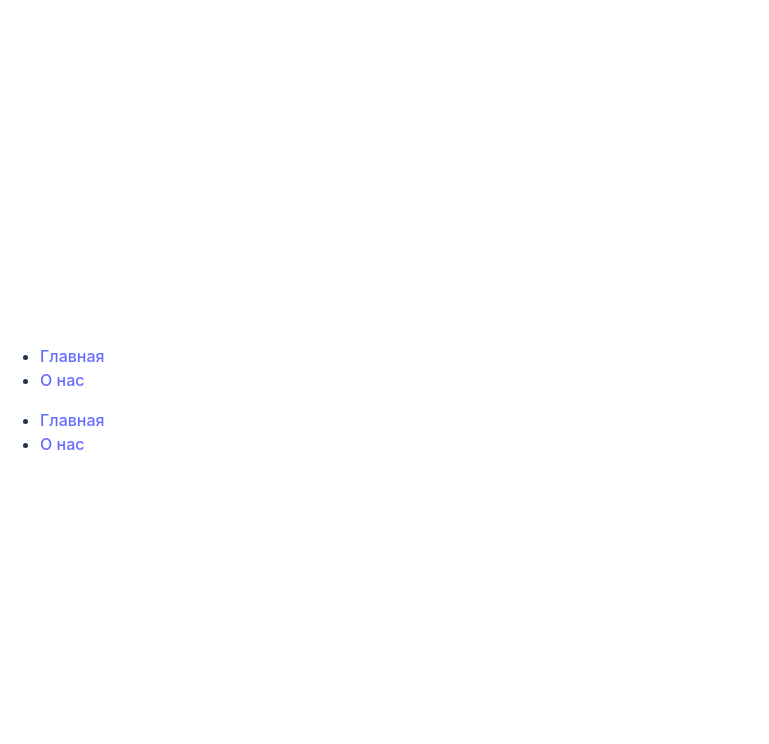
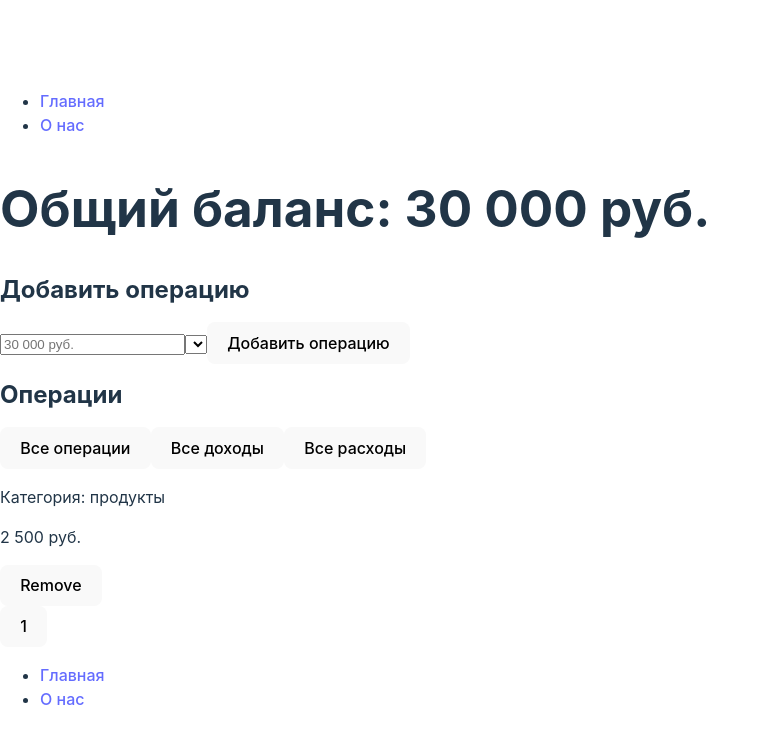
Before and after one commit to froozi/react-budget-app, a React (Vite) app: page / in a window 1280 px wide. Shown: the top 744 px of the page, without its empty margins (0-769 px from the left). Built offline with nearby package versions, Linux system fonts and the light colour scheme.

Commit message:
Add base HTML template

```diff
--- a/src/pages/AboutPage.jsx
+++ /dev/null
@@ -1,7 +0,0 @@
-const AboutPage = () => {
-    return (
-        <h1>About Page</h1>
-    );
-}
-
-export default AboutPage;
--- /dev/null
+++ b/src/pages/HomePage.jsx
@@ -0,0 +1,68 @@
+const HomePage = () => {
+    return (
+        <section>
+            <div className="container">
+                <header>
+                    <h1>Общий баланс: 30 000 руб.</h1>
+                </header>
+
+                <div className="form">
+                    <h2>Добавить операцию</h2>
+                    <form>
+                        <input type="text" name="total" placeholder="30 000 руб."/>
+                        <select name="category">
+                            <option value="salary"></option>
+                        </select>
+                        <button className="button">
+                            Добавить операцию
+                        </button>
+                    </form>
+                </div>
+                <div className="wrapper">
+                    <h2>Операции</h2>
+
+                    <div className="filter">
+                        <button className="filter__button">
+                            Все операции
+                        </button>
+                        <button className="filter__button">
+                            Все доходы
+                        </button>
+                        <button className="filter__button">
+                            Все расходы
+                        </button>
+                    </div>
+                    <div className="items">
+                        <div className="item">
+                            <div className="item__leftside">
+                                <div className="circle">
+
+                                </div>
+                                <p className="category">
+                                    Категория: продукты
+                                </p>
+                            </div>
+                            <div className="item__rightside">
+                                <p className="total">
+                                    2 500 руб.
+                                </p>
+
+                                <button className="item__button">
+                                    Remove
+                                </button>
+                            </div>
+                        </div>
+                    </div>
+
+                    <div className="pagination">
+                        <button className="pagination__button">
+                            <span>1</span>
+                        </button>
+                    </div>
+                </div>
+            </div>
+        </section>
+    )
+}
+
+export default HomePage;
--- a/src/pages/UserPage.jsx
+++ /dev/null
@@ -1,31 +0,0 @@
-import { useEffect, useState } from "react";
-import { useParams } from "react-router-dom";
-
-const UserPage = () => {
-
-    const params = useParams();
-
-    const [user, setUser] = useState({});
-    const [isLoading, setIsLoading] = useState(true);
-
-    useEffect(() => {
-        fetch(`https://jsonplaceholder.typicode.com/users/${params.id}`)
-            .then((response) => response.json())
-            .then((data) => setUser(data))
-            .finally(() => setIsLoading(false));
-    }, []);
-
-    if(isLoading) {
-        return(
-            <h2>Идет загрузка пользователя с номером {params.id}</h2>
-        )
-    }
-
-    return (
-        <div>
-            <h1>{user.name}</h1>
-        </div>
-    )
-}
-
-export default UserPage;
```
Also changed, not shown: src/router/router.jsx (+3 -8 lines).
